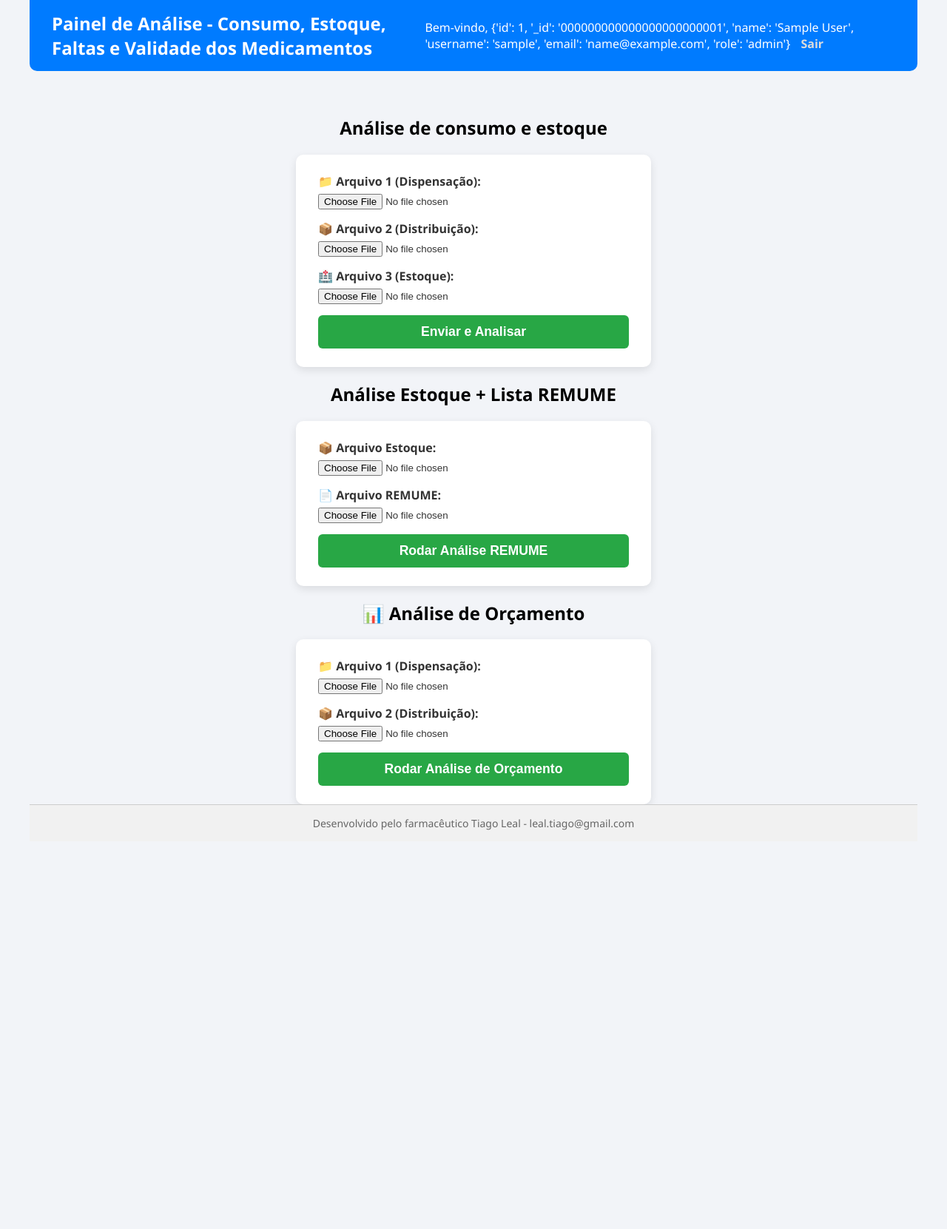
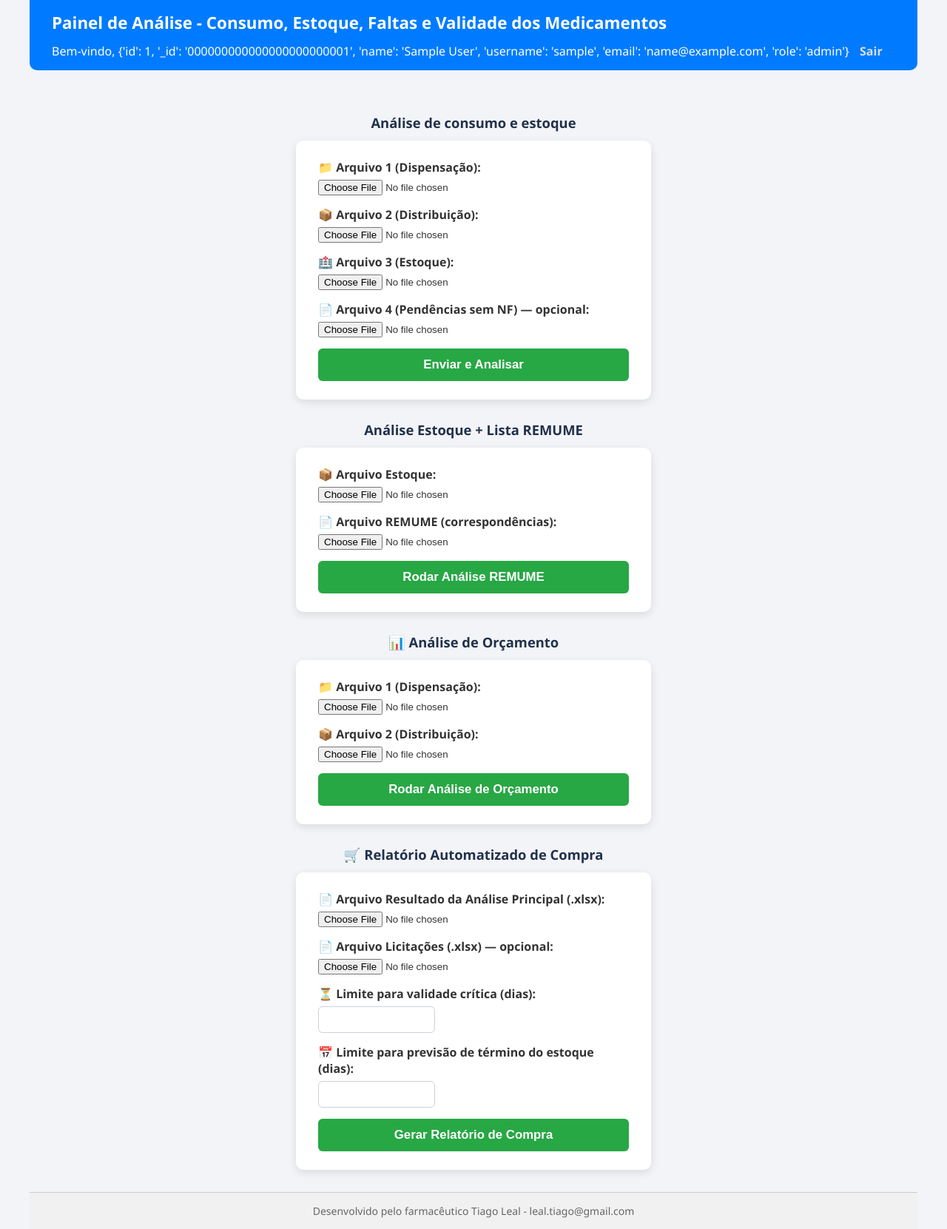
Before and after one commit to lealtiago-source/Far-analisedeconsumoeestoque, a Flask app: page /painel in a window 1280 px wide. Shown: the whole page at 74% size. Before the commit the page ends 1122 px from the top, so only its background shows below. Run offline with Flask 3, Linux system fonts and the light colour scheme; the visitor is signed in with stand-in values (Sample User, id 1).

Commit message:
Add files via upload

```diff
--- a/templates/painel.html
+++ b/templates/painel.html
@@ -2,57 +2,45 @@
 <html lang="pt-br">
 <head>
     <meta charset="UTF-8" />
+    <meta name="viewport" content="width=device-width, initial-scale=1" />
     <title>Painel de Análise</title>
     <style>
-        /* Reset básico e fonte */
         html, body {
-            height: 100%;
+            min-height: 100%;
             margin: 0;
-            padding: 0 20px 0 20px;
+            padding: 0 20px;
             font-family: 'Segoe UI', Tahoma, Geneva, Verdana, sans-serif;
             background-color: #f2f4f8;
             display: flex;
             flex-direction: column;
         }
-
-        /* Topo */
         header {
             background-color: #007bff;
-            color: white;
+            color: #fff;
             padding: 15px 30px;
             border-radius: 0 0 10px 10px;
             display: flex;
             justify-content: space-between;
             align-items: center;
+            gap: 12px;
+            flex-wrap: wrap;
         }
-        header h2 {
-            margin: 0;
-            font-weight: 600;
-            font-size: 1.5rem;
-        }
-        header span a {
-            color: #dcdcdc;
-            text-decoration: none;
-            font-weight: 600;
-            margin-left: 10px;
-        }
-        header span a:hover {
-            color: #fff;
-            text-decoration: underline;
-        }
+        header h2 { margin: 0; font-weight: 600; font-size: 1.4rem; }
+        header a { color: #dcdcdc; text-decoration: none; font-weight: 600; margin-left: 10px; }
+        header a:hover { color: #fff; text-decoration: underline; }
 
-        /* Conteúdo principal */
         main {
             flex: 1;
             display: flex;
             flex-direction: column;
             align-items: center;
-            padding-top: 40px;
+            padding: 30px 0;
+            width: 100%;
         }
+        h2.secao { font-size: 1.15rem; color: #22314a; margin: 28px 0 12px; }
 
-        /* Formulário */
         form {
-            background: #ffffff;
+            background: #fff;
             padding: 25px 30px;
             border-radius: 10px;
             box-shadow: 0 4px 12px rgba(0,0,0,0.1);
@@ -68,49 +56,47 @@
             color: #333;
             cursor: pointer;
         }
-        form label input[type="file"] {
-            display: block;
-            margin-top: 6px;
-            cursor: pointer;
+        form label input { display: block; margin-top: 6px; cursor: pointer; }
+        form label input[type="number"] {
+            padding: 8px;
+            border: 1px solid #ccd2dc;
+            border-radius: 6px;
+            font-size: 1rem;
+            width: 140px;
         }
         form input[type="submit"] {
             background-color: #28a745;
-            color: white;
+            color: #fff;
             padding: 12px;
             border: none;
             border-radius: 6px;
             width: 100%;
-            font-size: 1.1rem;
+            font-size: 1.05rem;
             font-weight: 700;
             cursor: pointer;
-            transition: background-color 0.3s ease;
+            transition: background-color .3s ease;
         }
-        form input[type="submit"]:hover {
-            background-color: #218838;
-        }
+        form input[type="submit"]:hover { background-color: #218838; }
 
-        /* Mensagens flash */
-        .flash {
-            margin: 20px auto 0 auto;
+        .flash, .downloads {
+            margin: 16px auto 0;
             padding: 15px;
             border-radius: 6px;
-            font-weight: 700;
             max-width: 480px;
+            width: 100%;
             text-align: center;
             box-sizing: border-box;
+            font-weight: 600;
         }
-        .flash.success {
-            background-color: #d4edda;
-            color: #155724;
-            border: 1px solid #c3e6cb;
-        }
-        .flash.error {
-            background-color: #f8d7da;
-            color: #721c24;
-            border: 1px solid #f5c6cb;
-        }
+        .flash.success { background: #d4edda; color: #155724; border: 1px solid #c3e6cb; }
+        .flash.error   { background: #f8d7da; color: #721c24; border: 1px solid #f5c6cb; }
+        .flash.warning { background: #fff3cd; color: #856404; border: 1px solid #ffeeba; }
+        .downloads { background: #fff; border: 1px solid #dde3ec; text-align: left; }
+        .downloads h3 { margin: 0 0 10px; font-size: 1rem; color: #22314a; }
+        .downloads ul { margin: 0; padding-left: 18px; }
+        .downloads li { margin-bottom: 6px; font-weight: 500; }
+        .downloads a { color: #007bff; }
 
-        /* Rodapé */
         footer {
             margin-top: auto;
             text-align: center;
@@ -121,19 +107,10 @@
             border-top: 1px solid #ccc;
         }
 
-        /* Responsivo */
         @media(max-width: 540px) {
-            header, form {
-                padding-left: 15px;
-                padding-right: 15px;
-            }
-            form label {
-                font-size: 0.9rem;
-            }
-            form input[type="submit"] {
-                font-size: 1rem;
-                padding: 10px;
-            }
+            header, form { padding-left: 15px; padding-right: 15px; }
+            form label { font-size: .9rem; }
+            form input[type="submit"] { font-size: 1rem; padding: 10px; }
         }
     </style>
 </head>
@@ -147,51 +124,91 @@
     </header>
 
     <main>
-        <h2>Análise de consumo e estoque</h2>
+        {% with messages = get_flashed_messages(with_categories=true) %}
+          {% if messages %}
+            {% for category, message in messages %}
+              <div class="flash {{ category }}">{{ message }}</div>
+            {% endfor %}
+          {% endif %}
+        {% endwith %}
 
-        <form method="post" enctype="multipart/form-data">
+        {% set resultados = [
+            ('Análise principal', session.get('ultimo_resultado')),
+            ('Relatório de compra (Word)', session.get('ultimo_word')),
+            ('Relatório de compra (Excel)', session.get('ultimo_excel')),
+            ('Cruzamento REMUME', session.get('ultimo_remume')),
+            ('Projeção orçamentária', session.get('ultimo_orcamento'))
+        ] %}
+        {% if resultados | selectattr(1) | list %}
+          <div class="downloads">
+            <h3>Arquivos gerados nesta sessão</h3>
+            <ul>
+              {% for rotulo, nome in resultados %}
+                {% if nome %}
+                  <li>{{ rotulo }}:
+                    <a href="{{ url_for('download', nome=nome) }}">{{ nome }}</a>
+                  </li>
+                {% endif %}
+              {% endfor %}
+            </ul>
+          </div>
+        {% endif %}
+
+        <h2 class="secao">Análise de consumo e estoque</h2>
+        <form method="post" action="{{ url_for('analise') }}" enctype="multipart/form-data">
             <label>📁 Arquivo 1 (Dispensação):
-                <input type="file" name="arquivo1" required>
+                <input type="file" name="arquivo1" accept=".xlsx,.xls" required>
             </label>
             <label>📦 Arquivo 2 (Distribuição):
-                <input type="file" name="arquivo2" required>
+                <input type="file" name="arquivo2" accept=".xlsx,.xls" required>
             </label>
             <label>🏥 Arquivo 3 (Estoque):
-                <input type="file" name="arquivo3" required>
+                <input type="file" name="arquivo3" accept=".xlsx,.xls" required>
+            </label>
+            <label>📄 Arquivo 4 (Pendências sem NF) — opcional:
+                <input type="file" name="arquivo4" accept=".xlsx,.xls">
             </label>
             <input type="submit" value="Enviar e Analisar">
         </form>
 
-        <h2>Análise Estoque + Lista REMUME</h2>
-
-        <form method="post" action="{{ url_for('analise2') }}" enctype="multipart/form-data">
+        <h2 class="secao">Análise Estoque + Lista REMUME</h2>
+        <form method="post" action="{{ url_for('analise_remume') }}" enctype="multipart/form-data">
             <label>📦 Arquivo Estoque:
-                <input type="file" name="estoque_remume" required>
+                <input type="file" name="arquivo_estoque" accept=".xlsx,.xls" required>
             </label>
-            <label>📄 Arquivo REMUME:
-                <input type="file" name="remume" required>
+            <label>📄 Arquivo REMUME (correspondências):
+                <input type="file" name="arquivo_correspondencias" accept=".xlsx,.xls" required>
             </label>
-                <input type="submit" value="Rodar Análise REMUME">
+            <input type="submit" value="Rodar Análise REMUME">
         </form>
 
-        <h2>📊 Análise de Orçamento</h2>
+        <h2 class="secao">📊 Análise de Orçamento</h2>
         <form method="post" action="{{ url_for('analise_orcamento') }}" enctype="multipart/form-data">
             <label>📁 Arquivo 1 (Dispensação):
-                <input type="file" name="orcamento_dispensacao" required>
+                <input type="file" name="arquivo_disp_orcamento" accept=".xlsx,.xls" required>
             </label>
             <label>📦 Arquivo 2 (Distribuição):
-                <input type="file" name="orcamento_distribuicao" required>
+                <input type="file" name="arquivo_dist_orcamento" accept=".xlsx,.xls" required>
             </label>
             <input type="submit" value="Rodar Análise de Orçamento">
         </form>
 
-        {% with messages = get_flashed_messages(with_categories=true) %}
-          {% if messages %}
-            {% for category, message in messages %}
-              <div class="flash {{ category }}">{{ message|safe }}</div>
-            {% endfor %}
-          {% endif %}
-        {% endwith %}
+        <h2 class="secao">🛒 Relatório Automatizado de Compra</h2>
+        <form method="post" action="{{ url_for('analise_compra') }}" enctype="multipart/form-data">
+            <label>📄 Arquivo Resultado da Análise Principal (.xlsx):
+                <input type="file" name="arquivo_compra" accept=".xlsx" required>
+            </label>
+            <label>📄 Arquivo Licitações (.xlsx) — opcional:
+                <input type="file" name="arquivo_licitacao" accept=".xlsx">
+            </label>
+            <label>⏳ Limite para validade crítica (dias):
+                <input type="number" name="dias_validade" value="{{ dias_validade_padrao }}" min="1" max="3650" required>
+            </label>
+            <label>📅 Limite para previsão de término do estoque (dias):
+                <input type="number" name="dias_estoque" value="{{ dias_estoque_padrao }}" min="1" max="3650" required>
+            </label>
+            <input type="submit" value="Gerar Relatório de Compra">
+        </form>
     </main>
 
     <footer>
```
